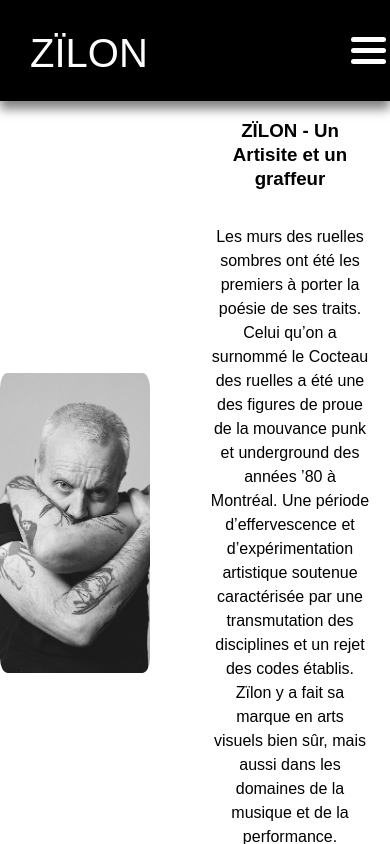
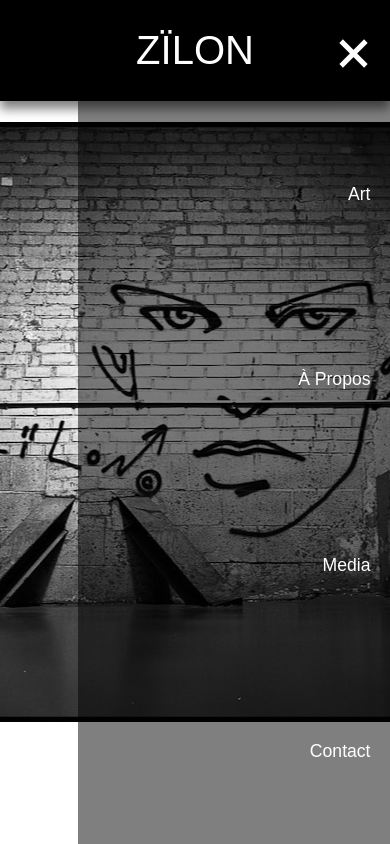
Before and after one commit to Jing-Gu/Jing-Gu.github.io-zilon, a plain HTML site: page index.html in a window 390 px wide. Both pictures are taken after a click on the element 368 px from the left and 50 px from the top of the page. Drawn offline with nearby package versions, Linux system fonts and the light colour scheme.

Commit message:
+ burger toggle for mobile version

```diff
--- a/index.html
+++ b/index.html
@@ -25,22 +25,18 @@
   </head>
   <body>
     <header>
-      <div class="wrapper">
-        <a href="index.html"><div class="logo">ZÏLON</div></a>
+      <div class="logo">ZÏLON</div>
 
-        <nav id="menu">
-          <a href="#art" id="art-link">Art</a>
-          <a href="#apropos" id="intro-link">À Propos</a>
-          <a href="#">Media</a>
-          <a href="#">Contact</a>
-        </nav>
+      <div class="burger" id="burger">
+        <div class="line"></div>
+      </div>
 
-        <div class="burger-menu" onclick="roller()">
-          <div></div>
-          <div></div>
-          <div></div>
-        </div>
-      </div>
+      <nav id="menu">
+        <a href="#art" id="art-link">Art</a>
+        <a href="#apropos" id="intro-link">À Propos</a>
+        <a href="#">Media</a>
+        <a href="#">Contact</a>
+      </nav>
     </header>
 
     <!-- slideshow-->
--- a/main.js
+++ b/main.js
@@ -7,4 +7,10 @@ $(document).ready(function() {
     loop: true,
     smartSpeed: 2500
   });
+
+  // BURGER TOGGLE
+  $("#burger").click(function() {
+    $("nav").toggleClass("menu-active");
+    $("#burger").toggleClass("burger-active");
+  });
 });
--- a/style.css
+++ b/style.css
@@ -41,37 +41,21 @@ section {
 }
 
 main {
-  max-width: 960px;
-  width: 100%;
-  margin: auto;
   line-height: 1.5em;
 }
 
-a {
-  text-decoration: none;
-}
-
+/* HEADER  */
 header {
   width: 100%;
   height: 12vh;
   background-color: black;
   position: fixed;
   top: 0;
-  z-index: 100;
+  z-index: 1;
   box-shadow: 0px 8px 10px 0px rgba(0, 0, 0, 0.5);
   display: flex;
-  justify-content: center;
+  justify-content: space-around;
   align-items: center;
-}
-
-header .wrapper,
-footer .wrapper {
-  display: flex;
-  flex-direction: row;
-  justify-content: space-around;
-  /* max-width: 960px; */
-  width: 100%;
-  margin: auto;
 }
 
 header .logo {
@@ -86,6 +70,7 @@ header nav {
 }
 
 header nav a {
+  text-decoration: none;
   color: white;
   font-size: 1.1em;
   margin-left: 50px;
@@ -118,24 +103,49 @@ header nav a:hover::after {
   background-color: gold;
 }
 
-header .burger-menu {
+header .burger {
   display: none;
   cursor: pointer;
   position: absolute;
-  left: 90%;
-  top: -20px;
+  right: 5%;
+  width: 35px;
+  height: 35px;
+  /* background-color: #ccc; */
 }
 
-header .burger-menu div {
+.burger .line {
   width: 35px;
   height: 5px;
-  background-color: white;
-  margin: 6px 0;
-  border-radius: 3px;
+  background-color: #fff;
+  position: absolute;
+  top: 50%;
 }
 
-header .burger-menu:hover div {
-  background-color: grey;
+.burger .line::after,
+.burger .line::before {
+  content: "";
+  position: absolute;
+  width: 35px;
+  height: 5px;
+  background-color: #fff;
+}
+
+.burger .line::after {
+  top: 10px;
+  transition: all 300ms ease-out;
+}
+
+.burger .line::before {
+  top: -10px;
+  transition: all 200ms ease-out;
+}
+
+.burger:hover .line::after {
+  top: 12px;
+}
+
+.burger:hover .line::before {
+  top: -12px;
 }
 
 /* slideshow */
@@ -213,28 +223,27 @@ section.bio .profile {
   /* border: 2px red solid; */
 }
 
-.bio .intro a {
-  align-self: flex-end;
-}
-
 .bio .intro button {
   background-color: black;
   color: white;
+  font-size: 1.2em;
   width: 200px;
   height: 50px;
   border-radius: 50px;
-  border: solid black 2px;
-  font-size: 1.2em;
+  align-self: flex-end;
   cursor: pointer;
 }
 
 .bio .intro button:hover {
   background-color: white;
   color: black;
-  transition: all 250ms ease;
+  border: solid black 2px;
+  transition: all 0.5s ease;
 }
 
 .arts {
+  max-width: 960px;
+  width: 100%;
   margin: auto;
   position: relative;
   top: 100px;
@@ -337,6 +346,8 @@ section.bio .profile {
 }
 
 .banner {
+  max-width: 960px;
+  width: 100%;
   height: 300px;
   margin: auto;
   background-image: url("images/zilon-banner.jpg");
@@ -353,15 +364,11 @@ footer {
   background-color: black;
 
   display: flex;
-  justify-content: center;
+  justify-content: space-around;
   align-items: center;
 
   position: relative;
   top: 100px;
-}
-
-footer .wrapper {
-  align-items: flex-end;
 }
 
 footer p {
@@ -377,67 +384,62 @@ footer nav a {
 }
 
 footer nav a:hover {
-  color: #ffffff;
+  color: #fff;
 }
 
-/*
-  =====================================
-  media query
-  =====================================
-*/
-
+/* media query */
 @media screen and (max-width: 640px) {
   body {
     display: flex;
     flex-direction: column;
   }
 
-  header {
-    position: fixed;
-    top: 0;
-    z-index: 1;
-  }
-
-  header .wrapper {
-    display: block;
-    position: relative;
-  }
-
-  header .logo {
-    position: absolute;
-    left: 30px;
-    top: -20px;
-  }
-
-  header .burger-menu {
+  header .burger {
     display: block;
   }
 
+  .burger.burger-active .line {
+    background: rgba(0, 0, 0, 0);
+    transition: all 300ms ease-in-out;
+  }
+
+  .burger.burger-active .line::before {
+    top: 0;
+    transform: rotate(45deg);
+    transition: all 300ms ease-in-out;
+  }
+
+  .burger.burger-active .line::after {
+    top: 0;
+    transform: rotate(135deg);
+    transition: all 300ms ease-in-out;
+  }
+
   header nav {
-    display: flex;
     flex-direction: column;
     justify-content: space-around;
-    align-items: center;
-    padding-top: 60px;
+    align-items: flex-end;
     position: absolute;
-    right: 0;
-    height: 100vh;
-    width: 70%;
-    transform: translateX(100%);
+    top: 12vh;
+    padding-right: 5%;
+    left: 100%;
+    width: 80%;
+    height: 88vh;
+
     background-color: rgba(0, 0, 0, 0.5);
+    transition: all 500ms ease-in-out;
+  }
 
-    position: absolute;
-    top: -50px;
-    right: -600px;
-    z-index: 2;
-    transition: all 0.5s ease;
+  header nav.menu-active {
+    transform: translateX(-100%);
+    /* background-color: gold; */
   }
 
   #slider {
     display: none;
   }
 
-  .hero {
+  .img-for-mobile {
     display: block;
   }
 
@@ -491,40 +493,20 @@ footer nav a:hover {
   }
 
   footer {
+    flex-direction: column;
     height: auto;
   }
 
-  footer .wrapper {
-    flex-direction: column-reverse;
-    justify-content: space-around;
-    align-items: center;
-  }
-
-  footer .wrapper nav {
+  footer nav {
     display: flex;
     flex-direction: column;
   }
 
-  footer .wrapper nav a {
+  footer nav a {
     margin: 30px auto 0 auto;
   }
 
   footer p {
     margin: 30px auto;
   }
-
-  .savoir {
-    display: flex;
-    flex-direction: column;
-    width: 80%;
-  }
-
-  .left {
-    height: 100vh;
-    background-position: top;
-  }
-
-  .left h2 {
-    text-align: center;
-  }
 }
```
Also changed, not shown: savoirplus.html (+0 -2 lines).
